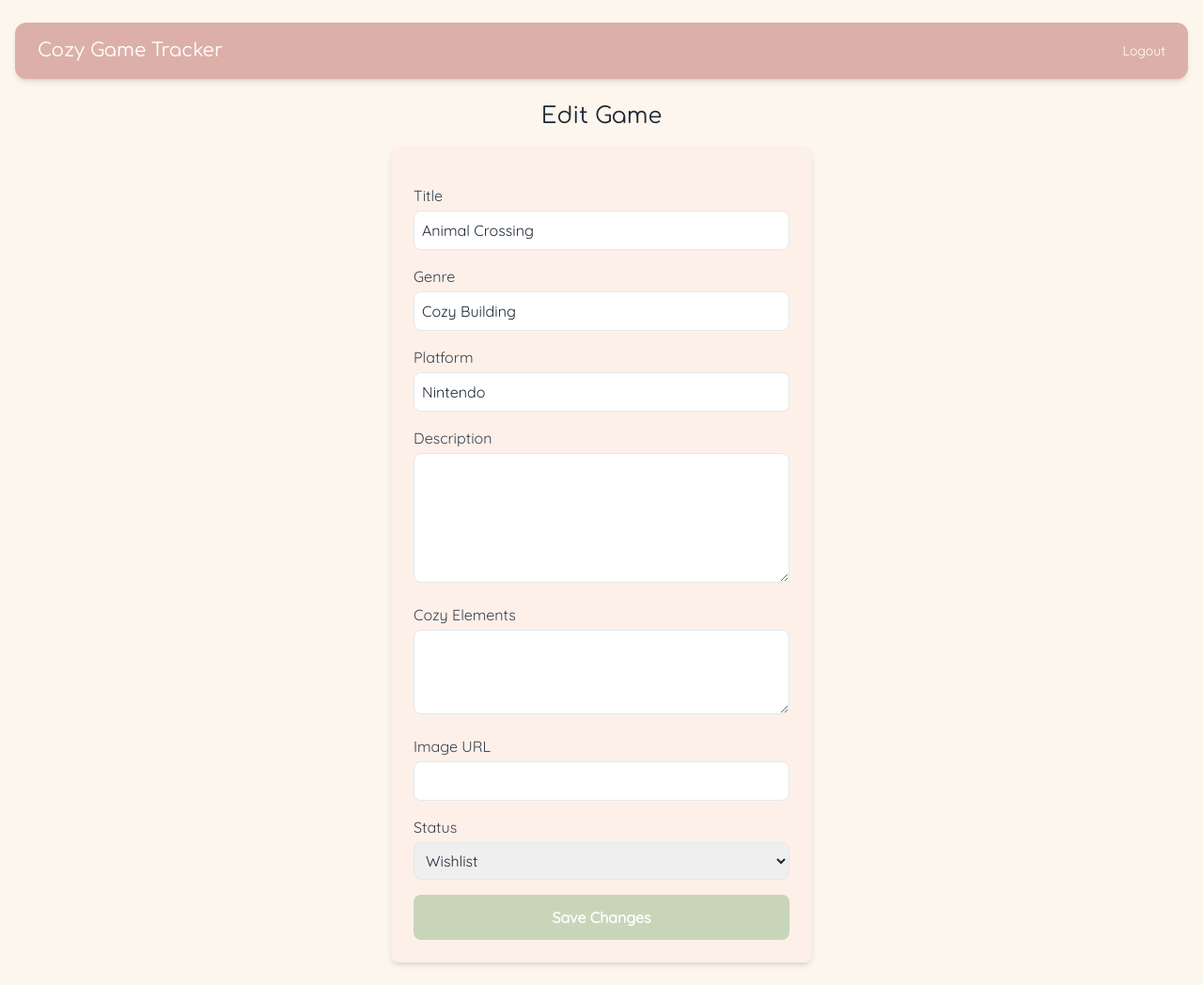
After one commit to jf-759/Cozy-Games-Tracker, a Flask app: page /games/1/edit in a window 1280 px wide. The commit adds this page. Shown: the whole page at 94% size. Run offline with Flask 3, Linux system fonts and the light colour scheme; a user stored in the database is signed in; some libraries are stand-ins or nearby versions.

Commit message:
debugged routes again; cleaned up code

```diff
--- a/app/__init__.py
+++ b/app/__init__.py
@@ -19,15 +19,15 @@ def create_app():
     login_manager.init_app(app)
     login_manager.login_view = 'auth.login'
 
-    # Register blueprints
+
     from app.routes.auth import auth_bp
     from app.routes.game import game_bp
     from app.routes.log import log_bp
-    from app.routes.main import main_bp  # <-- Keep this import here
+    from app.routes.main import main_bp
 
     app.register_blueprint(auth_bp)
     app.register_blueprint(game_bp)
     app.register_blueprint(log_bp)
-    app.register_blueprint(main_bp)  # <-- This should work now
+    app.register_blueprint(main_bp)
 
     return app
--- a/app/forms.py
+++ b/app/forms.py
@@ -20,7 +20,7 @@ class GameForm(FlaskForm):
     description = TextAreaField('Description')
     cozy_elements = TextAreaField('Cozy Elements')
     image_url = StringField('Image URL')
-    status = SelectField('Status', choices=[('Backlog', 'Backlog'), ('Playing', 'Playing'), ('Completed', 'Completed')])
+    status = SelectField('Status', choices=[('Wishlist', 'Wishlist'), ('Playing', 'Playing'), ('Completed', 'Completed')])
     submit = SubmitField('Add Game')
 
 class ReviewForm(FlaskForm):
--- a/app/models.py
+++ b/app/models.py
@@ -46,16 +46,16 @@ class Game(db.Model):
     user_id = db.Column(db.Integer, db.ForeignKey('users.id'), nullable=False)
     user = db.relationship('User', back_populates='games')
 
-# GameLog model (association table)
+# GameLog model
 class GameLog(db.Model):
     __tablename__ = "gamelogs"
 
     id = db.Column(db.Integer, primary_key=True)
     user_id = db.Column(db.Integer, db.ForeignKey('users.id'), nullable=False)
     game_id = db.Column(db.Integer, db.ForeignKey('games.id'), nullable=False)
-    status = db.Column(db.String(20))  # Wishlist, Playing, Completed
+    status = db.Column(db.String(20))
     notes = db.Column(db.Text)
-    rating = db.Column(db.Integer)  # 1 to 5 stars
+    rating = db.Column(db.Integer)
 
     user = db.relationship('User', back_populates='gamelogs')
     game = db.relationship('Game', back_populates='gamelogs')
--- a/app/routes/__init__.py
+++ b/app/routes/__init__.py
@@ -1,5 +1,3 @@
-# app/routes/__init__.py
-
 from flask import Flask
 from flask_sqlalchemy import SQLAlchemy
 from flask_login import LoginManager
--- a/app/routes/main.py
+++ b/app/routes/main.py
@@ -44,7 +44,7 @@ def new_game():
         gamelog = GameLog(
             user_id=current_user.id,
             game_id=game.id,
-            status='Playing'  # or default status you want
+            status='Playing'
         )
         db.session.add(gamelog)
         db.session.commit()
@@ -53,3 +53,64 @@ def new_game():
         return redirect(url_for('main.dashboard'))
 
     return render_template('games/new_game.html', form=form)
+
+@main_bp.route('/games/<int:id>')
+@login_required
+def game_detail(id):
+    gamelog = GameLog.query.filter_by(game_id=id, user_id=current_user.id).first()
+    if not gamelog:
+        flash('Game not found or not authorized to view.', 'danger')
+        return redirect(url_for('main.dashboard'))
+
+    game = gamelog.game
+    status = gamelog.status
+    return render_template('games/game_detail.html', game=game, gamelog=gamelog, status=status)
+
+@main_bp.route('/games/<int:id>/edit', methods=['GET', 'POST'])
+@login_required
+def edit_game(id):
+    game = Game.query.get_or_404(id)
+    gamelog = GameLog.query.filter_by(game_id=id, user_id=current_user.id).first()
+
+    if game.user_id != current_user.id:
+        flash("You are not authorized to edit this game.", "danger")
+        return redirect(url_for('main.dashboard'))
+
+    form = GameForm(obj=game)
+
+    if gamelog and hasattr(form, 'status') and request.method == 'GET':
+        form.status.data = gamelog.status
+
+    if form.validate_on_submit():
+        game.title = form.title.data
+        game.genre = form.genre.data
+        game.platform = form.platform.data
+        game.description = form.description.data
+        game.cozy_elements = form.cozy_elements.data
+        game.image_url = form.image_url.data
+
+        if gamelog and hasattr(form, 'status'):
+            gamelog.status = form.status.data
+
+        db.session.commit()
+        flash("Game updated successfully!", "success")
+        return redirect(url_for('main.game_detail', id=game.id))
+    else:
+        if form.is_submitted():
+            flash(f"Form validation errors: {form.errors}", "danger")
+
+    return render_template('games/edit_game.html', form=form, game=game, gamelog=gamelog)
+
+@main_bp.route('/games/<int:id>/delete', methods=['POST'])
+@login_required
+def delete_game(id):
+    game = Game.query.get_or_404(id)
+
+    if game.user_id != current_user.id:
+        flash("You do not have permission to delete this game.", "danger")
+        return redirect(url_for('main.dashboard'))
+
+    db.session.delete(game)
+    db.session.commit()
+    flash("Game deleted successfully!", "success")
+    return redirect(url_for('main.dashboard'))
--- /dev/null
+++ b/app/templates/games/edit_game.html
@@ -0,0 +1,91 @@
+{% extends "base.html" %}
+
+{% block content %}
+  <h2 class="text-2xl font-cozy mb-4 text-center">Edit Game</h2>
+
+  <form method="POST" action="" class="space-y-4 bg-blush/20 p-6 rounded-lg shadow-md max-w-md mx-auto">
+    {{ form.hidden_tag() }}
+
+    <label class="block">
+      <span class="text-gray-700">{{ form.title.label }}</span>
+      {{ form.title(class="w-full mt-1 p-2 rounded-lg border") }}
+      {% for error in form.title.errors %}
+        <p class="text-red-600 text-sm mt-1">{{ error }}</p>
+      {% endfor %}
+    </label>
+
+    <label class="block">
+      <span class="text-gray-700">{{ form.genre.label }}</span>
+      {{ form.genre(class="w-full mt-1 p-2 rounded-lg border") }}
+      {% for error in form.genre.errors %}
+        <p class="text-red-600 text-sm mt-1">{{ error }}</p>
+      {% endfor %}
+    </label>
+
+    <label class="block">
+      <span class="text-gray-700">{{ form.platform.label }}</span>
+      {{ form.platform(class="w-full mt-1 p-2 rounded-lg border") }}
+      {% for error in form.platform.errors %}
+        <p class="text-red-600 text-sm mt-1">{{ error }}</p>
+      {% endfor %}
+    </label>
+
+    <label class="block">
+      <span class="text-gray-700">{{ form.description.label }}</span>
+      {{ form.description(class="w-full mt-1 p-2 rounded-lg border", rows=5) }}
+      {% for error in form.description.errors %}
+        <p class="text-red-600 text-sm mt-1">{{ error }}</p>
+      {% endfor %}
+    </label>
+
+    <label class="block">
+      <span class="text-gray-700">{{ form.cozy_elements.label }}</span>
+      {{ form.cozy_elements(class="w-full mt-1 p-2 rounded-lg border", rows=3) }}
+      {% for error in form.cozy_elements.errors %}
+        <p class="text-red-600 text-sm mt-1">{{ error }}</p>
+      {% endfor %}
+    </label>
+
+    <label class="block">
+      <span class="text-gray-700">{{ form.image_url.label }}</span>
+      {{ form.image_url(class="w-full mt-1 p-2 rounded-lg border", id="image_url") }}
+      {% for error in form.image_url.errors %}
+        <p class="text-red-600 text-sm mt-1">{{ error }}</p>
+      {% endfor %}
+
+      {% if form.image_url.data %}
+        <img id="image_preview" src="{{ form.image_url.data }}" alt="Game Image" class="mt-4 max-h-48 rounded shadow-md object-contain" />
+      {% else %}
+        <img id="image_preview" src="" alt="No Image" class="mt-4 max-h-48 rounded shadow-md object-contain hidden" />
+      {% endif %}
+    </label>
+
+    <script>
+      const imageUrlInput = document.getElementById('image_url');
+      const imagePreview = document.getElementById('image_preview');
+
+      imageUrlInput.addEventListener('input', () => {
+        const url = imageUrlInput.value.trim();
+        if (url) {
+          imagePreview.src = url;
+          imagePreview.classList.remove('hidden');
+        } else {
+          imagePreview.src = '';
+          imagePreview.classList.add('hidden');
+        }
+      });
+    </script>
+
+    <label class="block">
+      <span class="text-gray-700">{{ form.status.label }}</span>
+      {{ form.status(class="w-full mt-1 p-2 rounded-lg border") }}
+      {% for error in form.status.errors %}
+        <p class="text-red-600 text-sm mt-1">{{ error }}</p>
+      {% endfor %}
+    </label>
+
+    <button type="submit" class="w-full py-3 bg-sage text-white font-semibold rounded-lg hover:bg-sage/90 transition">
+      Save Changes
+    </button>
+  </form>
+{% endblock %}
```
Also changed, not shown: app/routes/auth.py (+1 -12 lines), app/routes/game.py (+0 -41 lines), app/templates/dashboard.html (+18 -13 lines), app/templates/games/game_detail.html (added, +32 -0 lines), app/templates/games/new_game.html (+39 -21 lines), app/templates/login.html (+1 -33 lines), app/templates/signup.html (+33 -17 lines), instance/cozygames.db.
